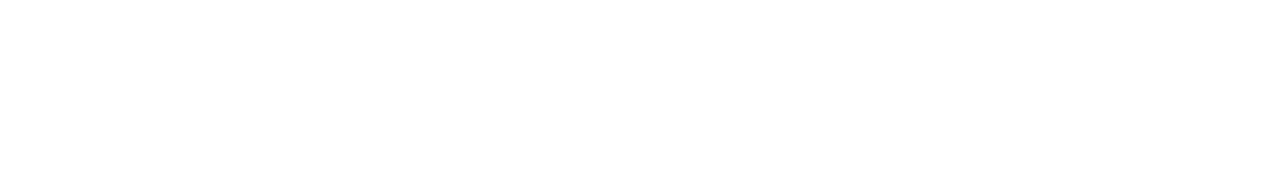
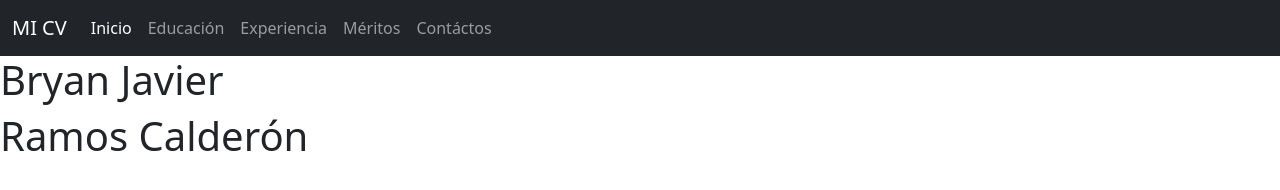
Before and after one commit to bryancracks20/Taller_Correcion, a plain HTML site: page index.html in a window 1280 px wide. Drawn offline with nearby package versions, Linux system fonts and the light colour scheme.

Commit message:
Se agregó Bootstrap

```diff
--- a/index.html
+++ b/index.html
@@ -5,11 +5,40 @@
     <meta http-equiv="X-UA-Compatible" content="IE=edge">
     <meta name="viewport" content="width=device-width, initial-scale=1.0">
     <title>Document</title>
+    <link href="https://cdn.jsdelivr.net/npm/bootstrap@5.0.2/dist/css/bootstrap.min.css" rel="stylesheet"
+    integrity="sha384-EVSTQN3/azprG1Anm3QDgpJLIm9Nao0Yz1ztcQTwFspd3yD65VohhpuuCOmLASjC" crossorigin="anonymous">
 </head>
 <body>
     <header>
     </header>
     <main>
+        <section>
+            <nav class="navbar navbar-expand-lg navbar-dark bg-dark">
+                <div class="container-fluid">
+                  <a class="navbar-brand" href="https://www.youtube.com/watch?v=4FBCCIlpOhY">MI CV</a>
+                  <button class="navbar-toggler" type="button" data-bs-toggle="collapse" data-bs-target="#navbarNavAltMarkup"
+                    aria-controls="navbarNavAltMarkup" aria-expanded="false" aria-label="Toggle navigation">
+                    <span class="navbar-toggler-icon"></span>
+                  </button>
+                  <div class="collapse navbar-collapse" id="navbarNavAltMarkup">
+                    <div class="navbar-nav">
+                      <a class="nav-link active" aria-current="page" href="index.html">Inicio</a>
+                      <a class="nav-link" href="">Educación</a>
+                      <a class="nav-link" href="">Experiencia</a>
+                      <a class="nav-link" href="">Méritos</a>
+                      <a class="nav-link" href="">Contáctos</a>
+
+
+                      <!--<a class="nav-link disabled" href="#" tabindex="-1" aria-disabled="true">Disabled</a>-->
+                    </div>
+                  </div>
+                </div>
+              </nav>
+        </section>
+        <section>
+            <h1>Bryan Javier</h1>
+            <h1>Ramos Calderón</h1>
+        </section>
     </main>
 </body>
 </html>
```
